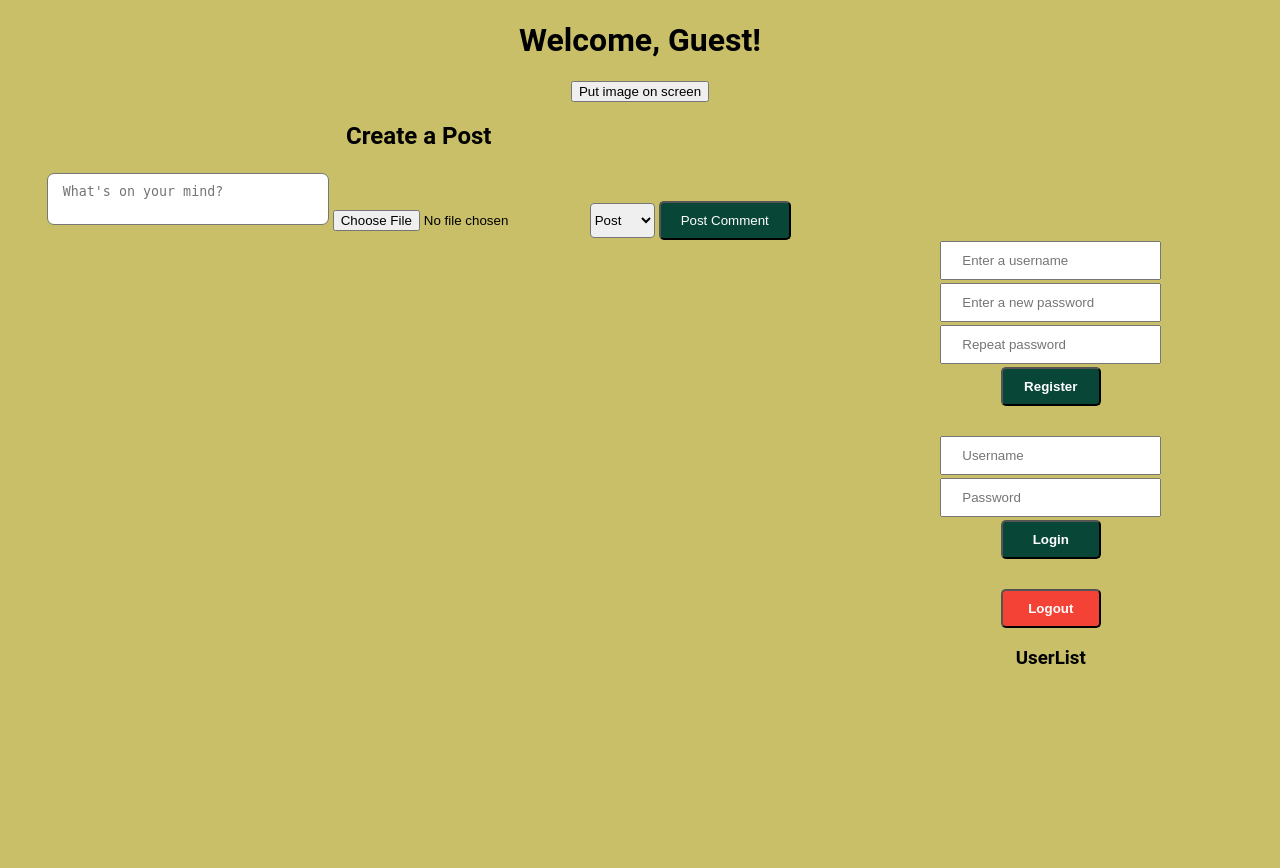
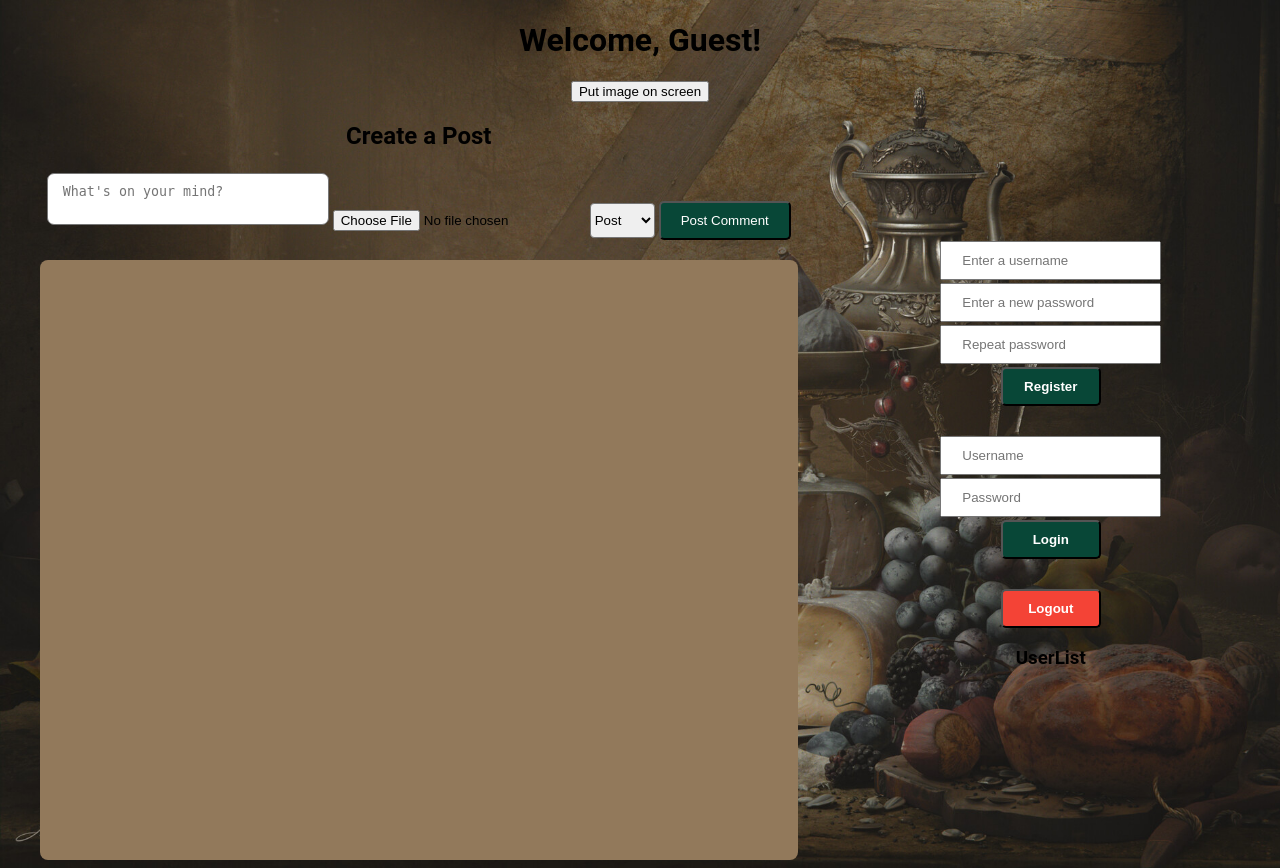
Before and after one commit to NightlessRam/plusminusminus, a Flask app: page / in a window 1280 px wide. Before the commit the page ends 664 px from the top, so only its background shows below. Run offline with Flask 3, Linux system fonts and the light colour scheme; data that the repository does not hold is empty; some libraries are stand-ins or nearby versions.

Commit message:
css update
sexy design

```diff
--- a/app/static/css/style.css
+++ b/app/static/css/style.css
@@ -1,7 +1,7 @@
 body {
     font-family: 'Roboto', sans-serif;
-
-    background-color: rgb(201, 191, 105);
+    background-image: url('../background/leonardo-braz-food.jpg');
+    background-size: cover;
     text-align: center;
 }
 
@@ -132,8 +132,9 @@ img {
 
 
 .post {
-    background-color: rgb(35, 114, 94);
-    margin-bottom: 20px;
+    background-color: rgb(104, 95, 55);
+    margin-bottom: 10px;
+    border-bottom: 2px solid rgb(0, 0, 0);
 }
 
 .Authentication-Container{
@@ -178,3 +179,15 @@ img {
     height: 50%;
     width: 65px;
 }
+
+#posts {
+    border-radius: 8px;
+    height: 600px;
+    overflow-y: auto;
+    background-color: #92795b;
+}
+
+li {
+   background-color:  #92795b;
+   width: 50%;
+}
--- a/app/static/js/script.js
+++ b/app/static/js/script.js
@@ -27,7 +27,7 @@ document.addEventListener('DOMContentLoaded', function() {
 
         // Display differently based on whether the message is to self or to the other user
         var displayContent = `<span>Sent on: ${formattedDate}</span>
-            <p><strong>${data.sender}${data.to_self ? ' (DM ' + data.receiver + ')' : ' (DM you)'}</strong>: ${data.content}</p>`;
+            <p><strong>${data.sender}${data.to_self ? ' (DM ' + data.receiver + ')' : ' (DM you)'}</strong> : ${data.content}</p>`;
 
         messageDiv.innerHTML = displayContent;
         messagesDiv.prepend(messageDiv); // Adds the new DM to the top of the list
--- a/app/templates/index.html
+++ b/app/templates/index.html
@@ -11,7 +11,7 @@
 <body data-username="{{ username }}">
     <h1> Welcome, {{ username }}!</h1>
     <button id="toggleButton">Put image on screen</button>
-    <img id="toggleImage" src="static/image/objonecam.jpg" alt="Test Immage" style="max-width: 100%; height: auto;">
+    <img id="toggleImage" src="static/background/avocado.jpg" alt="Test Immage" style="max-width: 40%; height: 30%; margin-left: 30%;">
 
 
 <div class="big-container">
```
Also changed, not shown: app/static/background/avocado.jpg (added), app/static/background/leonardo-braz-food.jpg (added).
